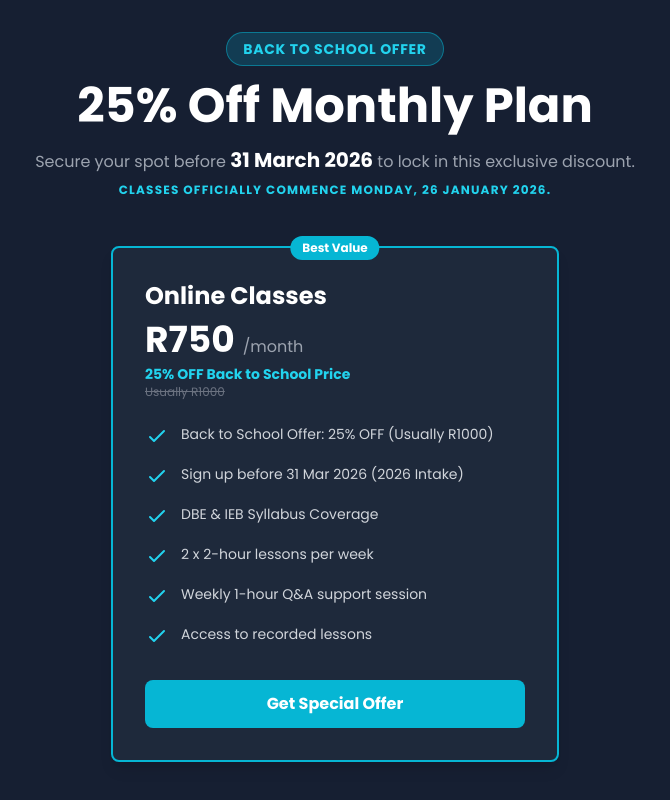
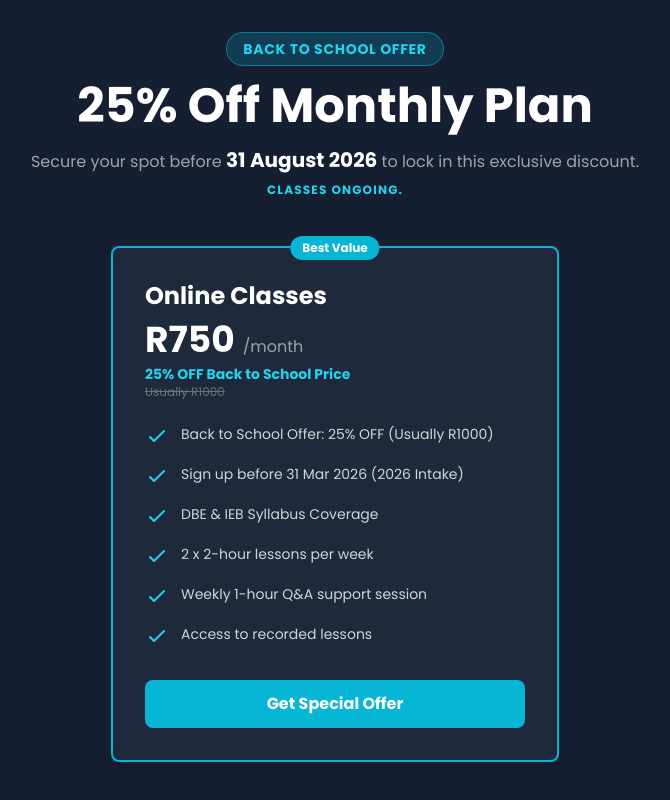
Before and after one commit to mdumasilela/Onlineiscool, a React (Vite) app: page / in a window 1280 px wide. Shown: the part 3651-4451 px from the top of the page, without its empty margins (305-975 px from the left). Built offline with nearby package versions, Linux system fonts and the light colour scheme.

Commit message:
Update discount date and class information in Pricing

```diff
--- a/components/Pricing.tsx
+++ b/components/Pricing.tsx
@@ -54,8 +54,8 @@ const Pricing: React.FC = () => {
           </div>
           <h2 className="text-3xl md:text-5xl font-bold text-white mb-4">25% Off Monthly Plan</h2>
           <p className="text-gray-400 max-w-2xl mx-auto">
-            Secure your spot before <span className="text-white font-bold text-xl block sm:inline">31 March 2026</span> to lock in this exclusive discount.
-            <span className="block mt-2 text-cyan-400 font-bold uppercase tracking-widest text-xs">Classes officially commence Monday, 26 January 2026.</span>
+            Secure your spot before <span className="text-white font-bold text-xl block sm:inline">31 August 2026</span> to lock in this exclusive discount.
+            <span className="block mt-2 text-cyan-400 font-bold uppercase tracking-widest text-xs">Classes ongoing.</span>
           </p>
         </div>
         <div className="flex justify-center max-w-5xl mx-auto items-stretch">
```
